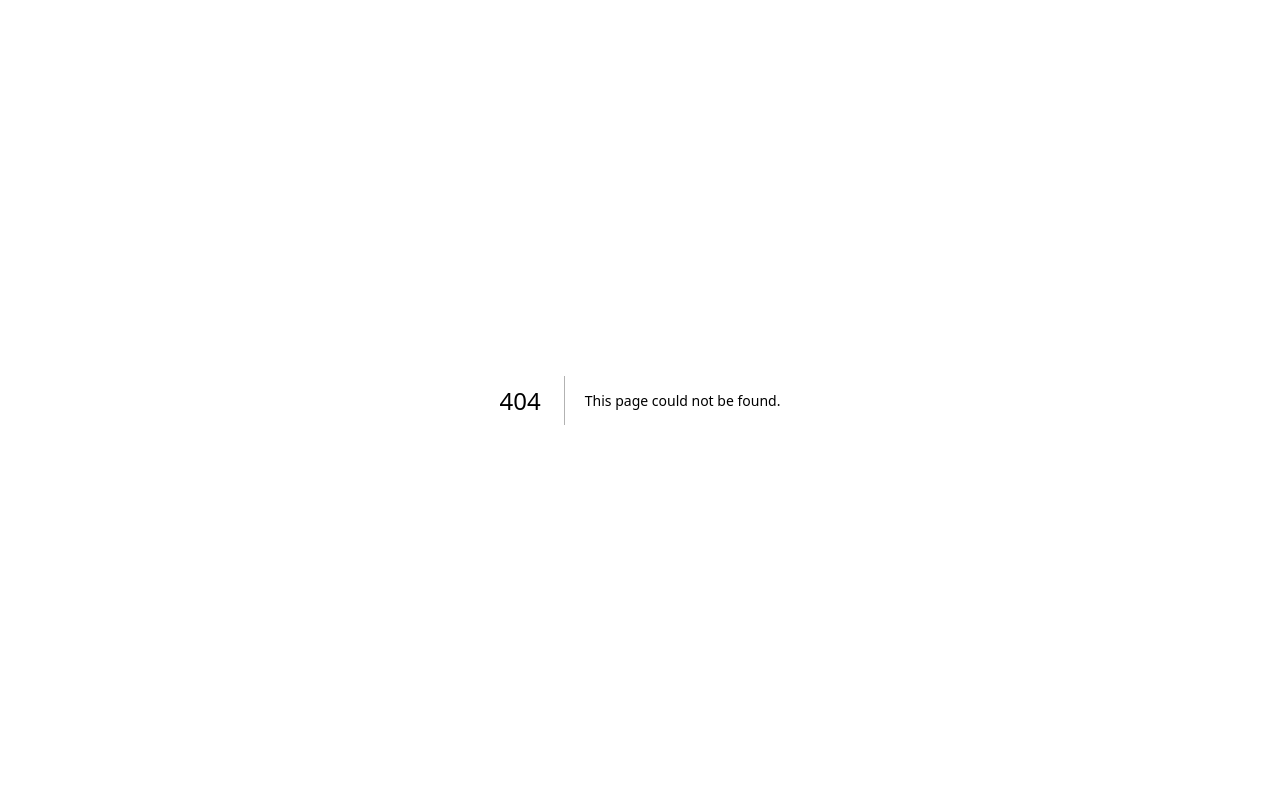
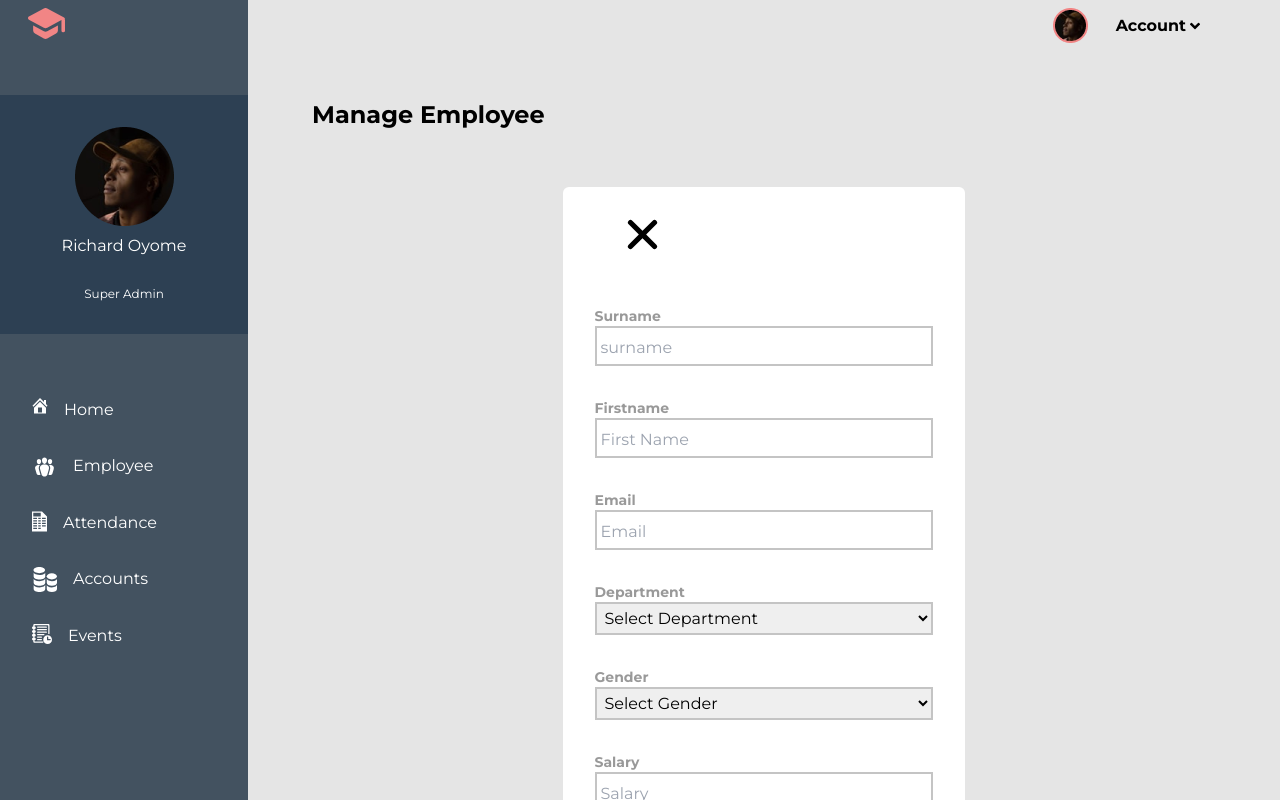
Before and after one commit to code-simple/School-IT, a Next.js app: page /dashboard/manage-employee in a window 1280 px wide. Before the commit this address had no page. Built offline with nearby package versions, Linux system fonts and the light colour scheme.

Commit message:
commit today

```diff
--- a/package.json
+++ b/package.json
@@ -11,13 +11,17 @@
   "dependencies": {
     "@hookform/resolvers": "^3.0.0",
     "@next/font": "13.2.4",
+    "clsx": "^1.2.1",
     "eslint": "8.37.0",
     "eslint-config-next": "13.2.4",
+    "eslint-plugin-tailwindcss": "^3.11.0",
     "firebase": "^9.19.0",
     "next": "13.2.4",
     "react": "18.2.0",
+    "react-datepicker": "^4.11.0",
     "react-dom": "18.2.0",
     "react-hook-form": "^7.43.9",
+    "tailwind-merge": "^1.12.0",
     "yup": "^1.0.2",
     "zustand": "^4.3.7"
   },
--- /dev/null
+++ b/src/assets/cross-red.jsx
@@ -0,0 +1,25 @@
+import * as React from "react";
+
+function CrossRed(props) {
+  return (
+    <svg width="20" height="20" viewBox="0 0 20 20" fill="none" {...props}>
+      <g clipPath="url(#prefix__clip0_231_215)">
+        <path
+          d="M19.375 16.25a3.134 3.134 0 01-3.125 3.125H3.75A3.134 3.134 0 01.625 16.25V3.75A3.134 3.134 0 013.75.625h12.5a3.134 3.134 0 013.125 3.125v12.5z"
+          fill="#FF5A79"
+        />
+        <path
+          d="M15.625 6.625l-2.25-2.25L10 7.75 6.625 4.375l-2.25 2.25L7.75 10l-3.375 3.375 2.25 2.25L10 12.25l3.375 3.375 2.25-2.25L12.25 10l3.375-3.375z"
+          fill="#fff"
+        />
+      </g>
+      <defs>
+        <clipPath id="prefix__clip0_231_215">
+          <path fill="#fff" d="M0 0h20v20H0z" />
+        </clipPath>
+      </defs>
+    </svg>
+  );
+}
+
+export default CrossRed;
--- /dev/null
+++ b/src/assets/tick.jsx
@@ -0,0 +1,25 @@
+import * as React from "react";
+
+function Tick(props) {
+  return (
+    <svg width="20" height="20" viewBox="0 0 20 20" fill="none" {...props}>
+      <g clipPath="url(#prefix__clip0_231_196)">
+        <path
+          d="M10 19.375a9.375 9.375 0 100-18.75 9.375 9.375 0 100 18.75z"
+          fill="#4BD37B"
+        />
+        <path
+          d="M14.375 4.375l-6.563 6.75-2.187-2.25-2.188 2.25 4.376 4.5 8.75-9-2.188-2.25z"
+          fill="#fff"
+        />
+      </g>
+      <defs>
+        <clipPath id="prefix__clip0_231_196">
+          <path fill="#fff" d="M0 0h20v20H0z" />
+        </clipPath>
+      </defs>
+    </svg>
+  );
+}
+
+export default Tick;
--- /dev/null
+++ b/src/components/Radio.jsx
@@ -0,0 +1,15 @@
+const RadioButton = ({ id, name, label, ...rest }) => {
+  return (
+    <div className="flex gap-4">
+      <input
+        id={id}
+        name={name}
+        className="h-5 w-5 accent-black cursor-pointer  rounded-full border border-black text-black  before:rounded-full  before:opacity-0 before:transition-opacity hover:before:opacity-10"
+        type="radio"
+        {...rest}
+      />
+      <label htmlFor={id}>{label}</label>
+    </div>
+  );
+};
+export default RadioButton;
--- a/src/contents/dashboard/home.jsx
+++ b/src/contents/dashboard/home.jsx
@@ -16,7 +16,7 @@ const Dashboard = () => {
       </div>
       <p className="pt-7">02-January-2020</p>
       {/* Cards */}
-      <div className="flex pt-12 justify-evenly">
+      <div className="grid gap-3 md:flex pt-12 justify-evenly">
         <div className="flex flex-col w-72 h-40 bg-white shadow-2xl rounded-xl">
           <span className="bg-[#1C33A7] w-[110px] mt-5 ml-5 bg-opacity-30 rounded-full text-center text-xs">
             Attendance
--- a/src/layout/dashboard/Sidebar.jsx
+++ b/src/layout/dashboard/Sidebar.jsx
@@ -13,7 +13,7 @@ import Container from "@/src/components/Container";
 const Sidebar = () => {
   return (
     // <div className="basis-[248px] h-full shrink-0 flex flex-col  bg-[#435260]">
-    <div className="w-[248px] h-full shrink-0 flex flex-col  bg-[#435260]">
+    <div className="w-[248px] h-full shrink-0   bg-[#435260] hidden md:block">
       <div className="pl-7 pt-2 pb-14">
         <Logo_hat />
       </div>
@@ -23,26 +23,37 @@ const Sidebar = () => {
         <span className="text-xs pt-7">Super Admin</span>
       </div>
       <div className="grid gap-4 pt-14">
+        <Link href="/dashboard">
           <div className="flex text-white  gap-4  pl-8 hover:bg-[#2D4053] py-2 rounded-r-lg ">
             <Admin_home />
-          <Link href="/dashboard">Home</Link>
+            Home
           </div>
+        </Link>
+        <Link href="/dashboard/employees">
           <div className="flex text-white pl-8  gap-4 hover:bg-[#2D4053] py-2 rounded-r-lg ">
             <Admin_people />
-          <Link href="/dashboard/employees">Employee</Link>
+            Employee
           </div>
+        </Link>
+        <Link href="/dashboard/attendance-tracker">
           <div className="flex text-white pl-8  gap-4 hover:bg-[#2D4053] py-2 rounded-r-lg">
             <Admin_attendance />
-          <Link href="#">Attendance</Link>
+            Attendance
           </div>
+        </Link>
+
+        <Link href="/dashboard/createEmployee">
           <div className="flex text-white pl-8  gap-4 hover:bg-[#2D4053] py-2 rounded-r-lg">
             <Admin_expenses />
-          <Link href="#">Expenses</Link>
+            Accounts
           </div>
+        </Link>
+        <Link href="#">
           <div className="flex text-white pl-8  gap-4 hover:bg-[#2D4053] py-2 rounded-r-lg">
             <Admin_events />
-          <Link href="#">Events</Link>
+            Events
           </div>
+        </Link>
       </div>
     </div>
   );
--- a/src/pages/dashboard/manage_employee.jsx
+++ b/src/pages/dashboard/create-employee.jsx
@@ -4,8 +4,9 @@ import * as Yup from "yup";
 import { yupResolver } from "@hookform/resolvers/yup";
 import { useForm } from "react-hook-form";
 import Cross from "@/src/assets/cross";
+import Link from "next/link";
 
-Manage_Employee.getLayout = function getLayout(page) {
+Create_Employee.getLayout = function getLayout(page) {
   return <Layout>{page}</Layout>;
 };
 const defaultValues = {
@@ -16,7 +17,7 @@ const defaultValues = {
   gender: "",
   salary: "",
 };
-export default function Manage_Employee() {
+export default function Create_Employee() {
   const schema = Yup.object().shape({
     surname: Yup.string().required("Surname is Required"),
     firstname: Yup.string().required("Firstname is required"),
@@ -37,7 +38,7 @@ export default function Manage_Employee() {
 
   return (
     <div className="flex flex-col">
-      <h1 className="text-2xl font-bold pt-14 pl-16">Manage Employee</h1>
+      <h1 className="text-2xl font-bold pt-14 pl-16">Create new Employee</h1>
       <div className="flex justify-center pb-16 pt-14">
         <form
           onSubmit={handleSubmit((data) => {
@@ -46,9 +47,9 @@ export default function Manage_Employee() {
           className="bg-white rounded-md  pl-8 pr-8 pb-7 "
         >
           <div className="pt-8 pl-8 pb-14">
-            <button type="button">
+            <Link href="/dashboard/employees">
               <Cross />
-            </button>
+            </Link>
           </div>
           <div className="flex flex-col max-w-[338px]">
             <label
@@ -160,11 +161,8 @@ export default function Manage_Employee() {
             )}
 
             <div className="flex justify-evenly pt-9 gap-12">
-              <button className="bg-[#074279] text-white text-base font-semibold rounded-full py-2 px-11">
-                Update
-              </button>
-              <button className="bg-[#AB2424] text-white text-base font-semibold p-1 rounded-full py-2 px-11">
-                Delete
+              <button className="bg-[#074279] text-white text-base font-semibold rounded-full py-2 px-36">
+                Create
               </button>
             </div>
           </div>
--- /dev/null
+++ b/src/pages/dashboard/data/index.js
@@ -0,0 +1,62 @@
+export const Employees = [
+  {
+    id: 1,
+    fullName: "Aderinsola Emmanuel",
+    department: "Teaching",
+    attendence: "present",
+  },
+  {
+    id: 2,
+    fullName: "Adefarasin Elizabeth",
+    department: "Security",
+    attendence: "absent",
+  },
+  {
+    id: 3,
+    fullName: "Joshua Emmanuel",
+    department: "Teaching",
+    attendence: "present",
+  },
+  {
+    id: 4,
+    fullName: "Chukwudi Ugochukwu",
+    department: "Administration",
+    attendence: "present",
+  },
+  {
+    id: 5,
+    fullName: "Joshua Emmanuel",
+    department: "Teaching",
+    attendence: "present",
+  },
+  {
+    id: 6,
+    fullName: "Abdullahi Hammed",
+    department: "Teaching",
+    attendence: "absent",
+  },
+  {
+    id: 7,
+    fullName: "Uzomeka Chinyere",
+    department: "Teaching",
+    attendence: "present",
+  },
+  {
+    id: 8,
+    fullName: "Chikwudi  Chinyere",
+    department: "Administration",
+    attendence: "absent",
+  },
+  {
+    id: 9,
+    fullName: "Bryan  Stacey",
+    department: "Teaching",
+    attendence: "present",
+  },
+  {
+    id: 10,
+    fullName: "Abdullahi Hawau",
+    department: "Administration",
+    attendence: "present",
+  },
+];
--- a/src/pages/dashboard/employees.jsx
+++ b/src/pages/dashboard/employees.jsx
@@ -15,7 +15,7 @@ export default function Employee() {
       <div className="flex justify-between">
         <h1 className="text-2xl font-bold">Employees</h1>
         <Link
-          href="/dashboard/manage_employee"
+          href="/dashboard/create-employee"
           className="flex gap-6 bg-[#074279] py-3 px-11 rounded-full text-white text-sm font-bold"
         >
           <span>+</span>
@@ -49,7 +49,10 @@ export default function Employee() {
               <p>02 - 01 - 2008</p>
             </td>
             <td>
-              <Link href="#" className="font-bold bg text-[#074279]">
+              <Link
+                href="/dashboard/manage-employee"
+                className="font-bold bg text-[#074279]"
+              >
                 Manage
               </Link>
             </td>
--- /dev/null
+++ b/src/pages/dashboard/manage-employee.jsx
@@ -0,0 +1,176 @@
+import React from "react";
+import Layout from "@/src/layout/dashboard/Layout";
+import * as Yup from "yup";
+import { yupResolver } from "@hookform/resolvers/yup";
+import { useForm } from "react-hook-form";
+import Cross from "@/src/assets/cross";
+import Link from "next/link";
+
+Manage_Employee.getLayout = function getLayout(page) {
+  return <Layout>{page}</Layout>;
+};
+const defaultValues = {
+  surname: "",
+  firstname: "",
+  email: "",
+  department: "",
+  gender: "",
+  salary: "",
+};
+export default function Manage_Employee() {
+  const schema = Yup.object().shape({
+    surname: Yup.string().required("Surname is Required"),
+    firstname: Yup.string().required("Firstname is required"),
+    email: Yup.string().email("Invalid Email").required("Email is required"),
+    department: Yup.string().min(1, "Select Department"),
+    gender: Yup.string().min(1, "Select Gender"),
+    salary: Yup.string().required("Field is required"),
+  });
+
+  const {
+    handleSubmit,
+    register,
+    formState: { errors },
+  } = useForm({
+    defaultValues,
+    resolver: yupResolver(schema),
+  });
+
+  return (
+    <div className="flex flex-col">
+      <h1 className="text-2xl font-bold pt-14 pl-16">Manage Employee</h1>
+      <div className="flex justify-center pb-16 pt-14">
+        <form
+          onSubmit={handleSubmit((data) => {
+            console.log(data);
+          })}
+          className="bg-white rounded-md  pl-8 pr-8 pb-7 "
+        >
+          <div className="pt-8 pl-8 pb-14">
+            <Link href="/dashboard/employees">
+              <Cross />
+            </Link>
+          </div>
+          <div className="flex flex-col max-w-[338px]">
+            <label
+              className="text-[#000000]/40 text-sm font-bold"
+              htmlFor="surname"
+            >
+              Surname
+            </label>
+            <input
+              {...register("surname")}
+              placeholder="surname"
+              className=" border-1 border-[#C4C4C4] pt-2 p-1 border-2 border-solid "
+            />
+            {errors.surname && (
+              <p className="text-red-400">{errors.surname.message}</p>
+            )}
+          </div>
+          <div className="flex flex-col">
+            <label
+              htmlFor="firstname"
+              className="text-[#000000]/40 text-sm font-bold mt-8"
+            >
+              Firstname
+            </label>
+            <input
+              {...register("firstname")}
+              placeholder="First Name"
+              className="max-w-[338px]  border-[#C4C4C4] pt-2 p-1 border-2 "
+            />
+            {errors.firstname && (
+              <p className="text-red-400">{errors.firstname.message}</p>
+            )}
+          </div>
+
+          <div className="flex flex-col">
+            <label
+              htmlFor="email"
+              className="text-[#000000]/40 text-sm font-bold mt-8"
+            >
+              Email
+            </label>
+            <input
+              {...register("email")}
+              placeholder="Email"
+              className="max-w-[338px]  border-[#C4C4C4] pt-2 p-1 border-2 "
+            />
+            {errors.email && (
+              <p className="text-red-400">{errors.email.message}</p>
+            )}
+          </div>
+
+          <div className="flex flex-col">
+            <label
+              htmlFor="department"
+              className="text-[#000000]/40 text-sm font-bold mt-8"
+            >
+              Department
+            </label>
+
+            <select
+              {...register("department")}
+              className="max-w-[338px] border-2 border-[#C4C4C4]  p-1"
+            >
+              <option value="">Select Department</option>
+              <option>Teaching</option>
+              <option>Administration</option>
+              <option>Security</option>
+            </select>
+            {errors.department && (
+              <p className="text-red-400">{errors.department.message}</p>
+            )}
+          </div>
+
+          <div className="flex flex-col">
+            <label
+              htmlFor="gender"
+              className="text-[#000000]/40 text-sm font-bold mt-8"
+            >
+              Gender
+            </label>
+
+            <select
+              {...register("gender")}
+              className="max-w-[338px] border-2 border-[#C4C4C4]  p-1"
+            >
+              <option value="">Select Gender</option>
+              <option>Male</option>
+              <option>Female</option>
+            </select>
+            {errors.gender && (
+              <p className="text-red-400">{errors.gender.message}</p>
+            )}
+          </div>
+
+          <div className="flex flex-col">
+            <label
+              htmlFor="salary"
+              className="text-[#000000]/40 text-sm font-bold mt-8"
+            >
+              Salary
+            </label>
+            <input
+              {...register("salary")}
+              placeholder="Salary"
+              className="max-w-[338px] border-2 border-[#C4C4C4] pt-2 p-1 border-1 "
+            />
+            {errors.salary && (
+              <p className="text-red-400">{errors.salary.message}</p>
+            )}
+
+            <div className="flex justify-evenly pt-9 gap-12">
+              <button className="bg-[#074279] text-white text-base font-semibold rounded-full py-2 px-11">
+                Update
+              </button>
+              <button className="bg-[#AB2424] text-white text-base font-semibold p-1 rounded-full py-2 px-11">
+                Delete
+              </button>
+            </div>
+          </div>
+        </form>
+      </div>
+    </div>
+  );
+}
--- /dev/null
+++ b/src/utils/cn.js
@@ -0,0 +1,6 @@
+import { clsx } from "clsx";
+import { twMerge } from "tailwind-merge";
+
+export function cn(...inputs) {
+  return twMerge(clsx(inputs));
+}
```
Also changed, not shown: 1 other file (tests, documents, lock files or other folders). Lines whose indentation alone changed are shown as unchanged.
